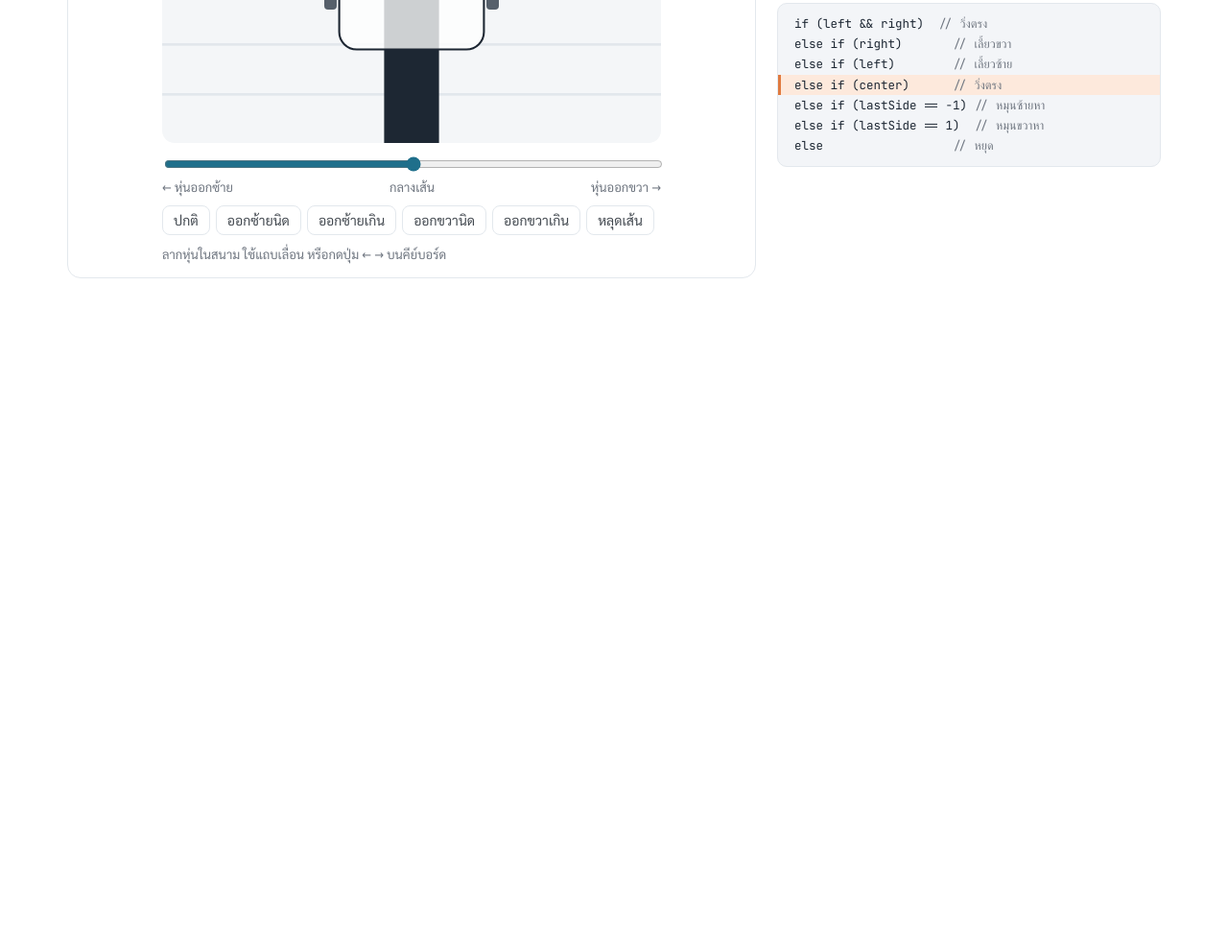
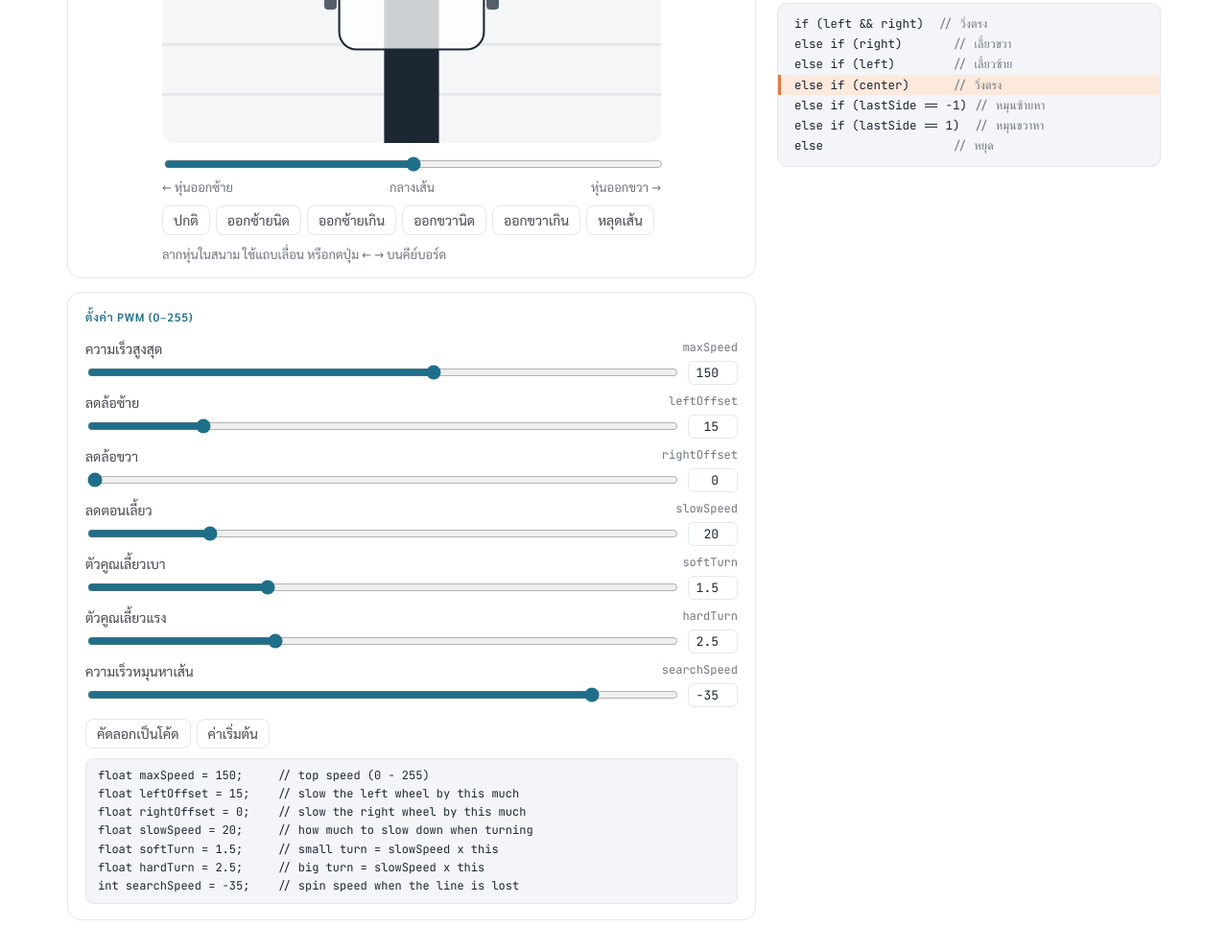
Before and after one commit to raphael-nt/linetrack-sim, a plain HTML site: page LineTrack_Sim.html in a window 1280 px wide. Shown: the part 549-1540 px from the top of the page at 96% size. Before the commit the page ends 871 px from the top, so only its background shows below. Drawn offline with Linux system fonts and the light colour scheme.

Commit message:
Add files via upload

```diff
--- a/LineTrack_Sim.html
+++ b/LineTrack_Sim.html
@@ -2,7 +2,7 @@
 <html lang="th">
 <head>
 <meta charset="utf-8">
-<meta name="viewport" content="width=device-width, initial-scale=1">
+<meta name="viewport" content="width=device-width, initial-scale=1, viewport-fit=cover">
 <title>LineTrack Sim</title>
 <link rel="preconnect" href="https://fonts.googleapis.com">
 <link rel="preconnect" href="https://fonts.gstatic.com" crossorigin>
@@ -80,6 +80,16 @@ body[data-mode="manual"] [data-only="manual"], body[data-mode="run"] [data-only=
 .code div.on{background:var(--code-hl);border-left-color:var(--led)}
 .code .c{color:var(--muted)}
 .foot{font-size:13px;color:var(--muted);margin-top:4px}
+.pwm{display:grid;grid-template-columns:minmax(0,1fr) 52px;gap:2px 12px;align-items:center}
+.pwm label{font-size:14px;color:var(--body);display:flex;justify-content:space-between;gap:8px;grid-column:1/-1;margin-top:6px}
+.pwm label code{font-family:var(--f-mono);font-size:12px;color:var(--muted)}
+.pwm input[type=range]{grid-column:1}
+.pwm input[type=number]{grid-column:2;width:100%;font-family:var(--f-mono);font-size:13px;padding:3px 4px;border:1px solid var(--rule);border-radius:6px;background:var(--bg);color:var(--ink);text-align:right}
+.pwm-actions{display:flex;flex-wrap:wrap;gap:6px;margin-top:12px}
+.pwm-actions button{font:inherit;font-size:14px;border:1px solid var(--rule);background:var(--panel);color:var(--body);border-radius:8px;padding:4px 11px;cursor:pointer}
+.pwm-actions button:hover{border-color:var(--accent);color:var(--accent)}
+.warn{font-size:13px;color:var(--led);margin:8px 0 0}
+pre.out{font-family:var(--f-mono);font-size:12px;line-height:1.6;background:var(--soft);border:1px solid var(--rule);border-radius:8px;padding:8px 12px;margin:10px 0 0;overflow-x:auto;color:var(--ink);user-select:all}
 @media (prefers-reduced-motion: reduce){ .led,.fill,.code div{transition:none} }
 </style>
 </head>
@@ -99,6 +109,7 @@ body[data-mode="manual"] [data-only="manual"], body[data-mode="run"] [data-only=
   </header>
 
   <div class="grid">
+    <div class="side">
     <section class="field-card" aria-label="สนามจำลอง">
       <svg id="field" viewBox="0 0 400 440" role="img" aria-label="หุ่นมองจากด้านบน วางทับเส้นสีดำ">
         <defs>
@@ -152,6 +163,17 @@ body[data-mode="manual"] [data-only="manual"], body[data-mode="run"] [data-only=
         <p class="hint" id="hint">ลากหุ่นในสนาม ใช้แถบเลื่อน หรือกดปุ่ม ← → บนคีย์บอร์ด</p>
       </div>
     </section>
+      <div class="card">
+        <p class="label">ตั้งค่า PWM (0–255)</p>
+        <div class="pwm" id="pwm"></div>
+        <p class="warn" id="warn" hidden></p>
+        <div class="pwm-actions">
+          <button id="copyCfg">คัดลอกเป็นโค้ด</button>
+          <button id="resetCfg">ค่าเริ่มต้น</button>
+        </div>
+        <pre class="out" id="cfgOut"></pre>
+      </div>
+    </div>
 
     <aside class="side">
       <div class="card">
@@ -183,6 +205,7 @@ body[data-mode="manual"] [data-only="manual"], body[data-mode="run"] [data-only=
         <div data-b="lastR">else if (lastSide == 1)  <span class="c">// หมุนขวาหา</span></div>
         <div data-b="off">else                  <span class="c">// หยุด</span></div>
       </div>
+
     </aside>
   </div>
 </div>
@@ -190,7 +213,10 @@ body[data-mode="manual"] [data-only="manual"], body[data-mode="run"] [data-only=
 <script>
 // ---- same logic as line_track_demo.ino (1 = sensor over black line) ----
 const LINE_X = 200, LINE_HALF = 22, SP = 32, NOSE = 53, ROBOT_Y = 300;
-const maxSpeed = 150, leftOffset = 15, rightOffset = 0, slowSpeed = 20, softTurn = 1.5, hardTurn = 2.5, searchSpeed = -35;
+const DEFAULTS = { maxSpeed:150, leftOffset:15, rightOffset:0, slowSpeed:20, softTurn:1.5, hardTurn:2.5, searchSpeed:-35 };
+const P = { ...DEFAULTS };
+const MOTOR_BIAS = 15;   // sim: left motor runs 15 PWM stronger than the right, like the real robot
+const pwm = v => Math.max(-255, Math.min(255, Math.trunc(v)));   // motorLeft(int) truncates, analogWrite tops out at 255
 
 function sense(x, th){
   return [-SP, 0, SP].map(o => {
@@ -199,14 +225,18 @@ function sense(x, th){
   });
 }
 function decide(left, center, right, lastSide){
+  const { maxSpeed, leftOffset, rightOffset, slowSpeed, softTurn, hardTurn, searchSpeed } = P;
   const turn = slowSpeed * (center ? softTurn : hardTurn);
-  if (left && right) return { l:maxSpeed-leftOffset, r:maxSpeed-rightOffset, b:'both', txt:'วิ่งตรง', dir:0, lastSide };
-  if (right) return { l:maxSpeed-leftOffset, r:maxSpeed-turn-rightOffset, b:'right', txt: center?'เลี้ยวขวาเบา':'เลี้ยวขวาแรง', dir: center?1:2, lastSide:1 };
-  if (left)  return { l:maxSpeed-turn-leftOffset, r:maxSpeed-rightOffset, b:'left', txt: center?'เลี้ยวซ้ายเบา':'เลี้ยวซ้ายแรง', dir: center?-1:-2, lastSide:-1 };
-  if (center) return { l:maxSpeed-leftOffset, r:maxSpeed-rightOffset, b:'center', txt:'วิ่งตรง', dir:0, lastSide };
-  if (lastSide === -1) return { l:searchSpeed, r:0, b:'lastL', txt:'หลุดเส้น → หมุนซ้ายหา', dir:-3, lastSide };
-  if (lastSide === 1)  return { l:0, r:searchSpeed, b:'lastR', txt:'หลุดเส้น → หมุนขวาหา', dir:3, lastSide };
-  return { l:0, r:0, b:'off', txt:'หลุดเส้น → หยุด', dir:null, lastSide };
+  let r;
+  if (left && right) r = { l:maxSpeed-leftOffset, r:maxSpeed-rightOffset, b:'both', txt:'วิ่งตรง', dir:0, lastSide };
+  else if (right) r = { l:maxSpeed-leftOffset, r:maxSpeed-turn-rightOffset, b:'right', txt: center?'เลี้ยวขวาเบา':'เลี้ยวขวาแรง', dir: center?1:2, lastSide:1 };
+  else if (left)  r = { l:maxSpeed-turn-leftOffset, r:maxSpeed-rightOffset, b:'left', txt: center?'เลี้ยวซ้ายเบา':'เลี้ยวซ้ายแรง', dir: center?-1:-2, lastSide:-1 };
+  else if (center) r = { l:maxSpeed-leftOffset, r:maxSpeed-rightOffset, b:'center', txt:'วิ่งตรง', dir:0, lastSide };
+  else if (lastSide === -1) r = { l:searchSpeed, r:0, b:'lastL', txt:'หลุดเส้น → หมุนซ้ายหา', dir:-3, lastSide };
+  else if (lastSide === 1)  r = { l:0, r:searchSpeed, b:'lastR', txt:'หลุดเส้น → หมุนขวาหา', dir:3, lastSide };
+  else r = { l:0, r:0, b:'off', txt:'หลุดเส้น → หยุด', dir:null, lastSide };
+  r.l = pwm(r.l); r.r = pwm(r.r);
+  return r;
 }
 
 // ---- state ----
@@ -264,7 +294,7 @@ function render(){
   $('act').textContent = d.txt;
   $('stateTxt').textContent = `${s.join(' ')} · state ${idx}`;
   [['L',d.l],['R',d.r]].forEach(([k,v])=>{
-    const f = $('f'+k); f.style.width = (Math.abs(v)/maxSpeed*100)+'%'; f.classList.toggle('rev', v < 0);
+    const f = $('f'+k); f.style.width = (Math.abs(v)/255*100)+'%'; f.classList.toggle('rev', v < 0);
     $('n'+k).textContent = v;
   });
   const ar = $('arrow');
@@ -316,7 +346,7 @@ function tick(t){
   if (mode === 'run' && !paused && !dragging){
     const d = decide(...sense(x, th), lastSide); lastSide = d.lastSide;
     // motors: left one is 15 stronger in real life, which leftOffset cancels
-    const eL = d.l > 0 ? d.l + leftOffset : d.l, eR = d.r;
+    const eL = d.l > 0 ? d.l + MOTOR_BIAS : d.l, eR = d.r;
     th += (eL - eR) * 0.02 * dt;
     th = Math.max(-1.2, Math.min(1.2, th));
     const v = (eL + eR)/2 * 0.8;
@@ -342,7 +372,54 @@ function setMode(m){
 $('m-manual').onclick = () => setMode('manual');
 $('m-run').onclick = () => setMode('run');
 
-drawTicks(); setMode('manual');
+// ---- PWM settings ----
+const FIELDS = [
+  ['maxSpeed',   'ความเร็วสูงสุด', 'maxSpeed',   0, 255, 1],
+  ['leftOffset', 'ลดล้อซ้าย',      'leftOffset', 0, 80,  1],
+  ['rightOffset','ลดล้อขวา',       'rightOffset',0, 80,  1],
+  ['slowSpeed',  'ลดตอนเลี้ยว',    'slowSpeed',  0, 100, 1],
+  ['softTurn',   'ตัวคูณเลี้ยวเบา', 'softTurn',   0, 5,   0.1],
+  ['hardTurn',   'ตัวคูณเลี้ยวแรง', 'hardTurn',   0, 8,   0.1],
+  ['searchSpeed','ความเร็วหมุนหาเส้น','searchSpeed',-255, 0, 1],
+];
+const box = $('pwm');
+FIELDS.forEach(([k,label,code,min,max,step])=>{
+  box.insertAdjacentHTML('beforeend',
+    `<label for="r-${k}"><span>${label}</span><code>${code}</code></label>
+     <input type="range" id="r-${k}" min="${min}" max="${max}" step="${step}" value="${P[k]}">
+     <input type="number" id="n-${k}" min="${min}" max="${max}" step="${step}" value="${P[k]}" aria-label="${label}">`);
+});
+const fmt = (k,v) => (k==='softTurn'||k==='hardTurn') ? (+v).toFixed(1) : String(Math.round(v));
+function cfgText(){
+  const c = { maxSpeed:'top speed (0 - 255)', leftOffset:'slow the left wheel by this much', rightOffset:'slow the right wheel by this much',
+    slowSpeed:'how much to slow down when turning', softTurn:'small turn = slowSpeed x this', hardTurn:'big turn = slowSpeed x this' };
+  return Object.keys(c).map(k => `float ${k} = ${fmt(k,P[k])};`.padEnd(26) + `// ${c[k]}`).join('\n')
+    + '\n' + `int searchSpeed = ${fmt('searchSpeed',P.searchSpeed)};`.padEnd(26) + '// spin speed when the line is lost';
+}
+function checkWarn(){
+  const hard = P.maxSpeed - P.slowSpeed*P.hardTurn - Math.max(P.leftOffset,P.rightOffset);
+  const msgs = [];
+  if (hard < 0) msgs.push(`เลี้ยวแรงแล้วล้อด้านในติดลบ (${Math.trunc(hard)}) ล้อนั้นจะหมุนถอยหลัง`);
+  if (P.maxSpeed - P.leftOffset < 60 || P.maxSpeed - P.rightOffset < 60) msgs.push('PWM ต่ำมาก มอเตอร์จริงอาจไม่หมุน');
+  $('warn').hidden = !msgs.length; $('warn').textContent = msgs.join(' · ');
+}
+function applyCfg(){
+  FIELDS.forEach(([k])=>{ $('r-'+k).value = P[k]; $('n-'+k).value = fmt(k,P[k]); });
+  $('cfgOut').textContent = cfgText(); checkWarn(); commit(render());
+}
+FIELDS.forEach(([k,,,min,max])=>{
+  $('r-'+k).addEventListener('input', e => { P[k] = +e.target.value; applyCfg(); });
+  $('n-'+k).addEventListener('change', e => { const v = +e.target.value; if (!isNaN(v)) P[k] = Math.max(min, Math.min(max, v)); applyCfg(); });
+});
+$('resetCfg').onclick = () => { Object.assign(P, DEFAULTS); applyCfg(); };
+$('copyCfg').onclick = () => {
+  const t = cfgText(), btn = $('copyCfg');
+  const done = () => { btn.textContent = 'คัดลอกแล้ว'; setTimeout(()=> btn.textContent = 'คัดลอกเป็นโค้ด', 1500); };
+  const sel = () => { const r = document.createRange(); r.selectNodeContents($('cfgOut')); const s = getSelection(); s.removeAllRanges(); s.addRange(r); btn.textContent = 'กด Ctrl+C เพื่อคัดลอก'; };
+  try { navigator.clipboard.writeText(t).then(done, sel); } catch(e){ sel(); }
+};
+
+drawTicks(); setMode('manual'); applyCfg();
 requestAnimationFrame(tick);
 </script>
 </body>
```
